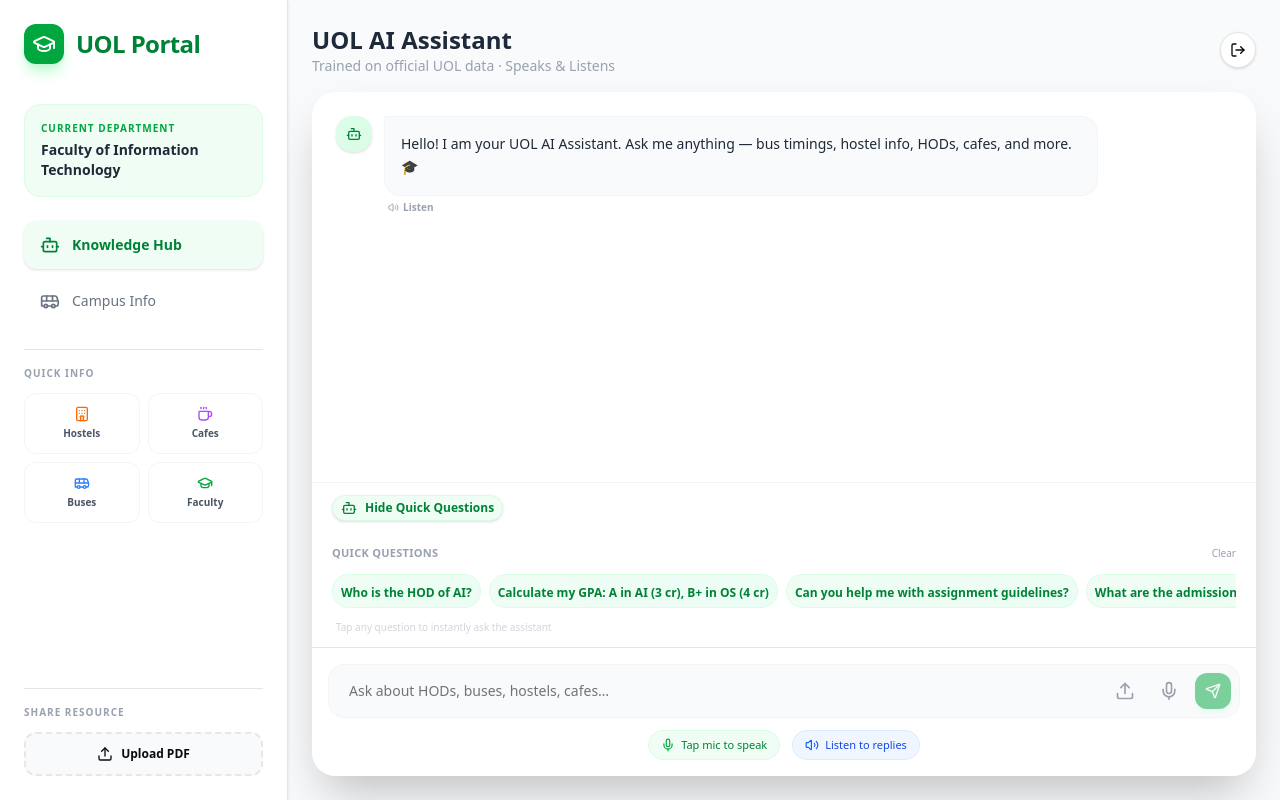
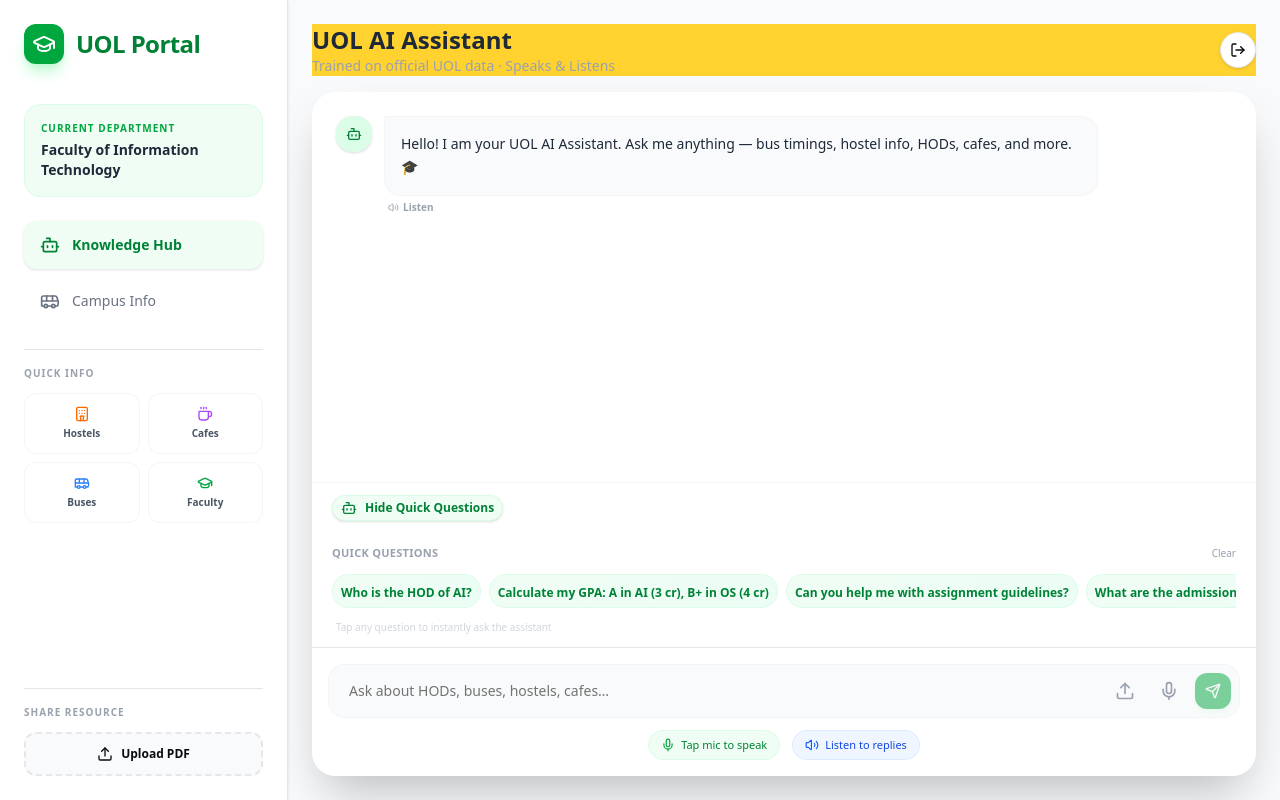
Before and after one commit to CodeGeniusDev/UOL-Portal, a Next.js app: page /student/dashboard in a window 1280 px wide. Built offline with nearby package versions, Linux system fonts and the light colour scheme.

Commit message:
change bg

```diff
--- a/app/student/dashboard/page.tsx
+++ b/app/student/dashboard/page.tsx
@@ -455,7 +455,7 @@ export default function StudentDashboard() {
       {/* ── MAIN CHAT ── */}
       {activeTab === "knowledge" && (
         <main className="flex-1 flex flex-col w-full p-6 overflow-hidden">
-          <header className="mb-4 flex items-center justify-between">
+          <header className="mb-4 flex items-center bg-amber-300 justify-between">
             <div>
               <h1 className="text-2xl font-black text-gray-800">
                 UOL AI Assistant
```
Also changed, not shown: 1 other file (tests, documents, lock files or other folders).
